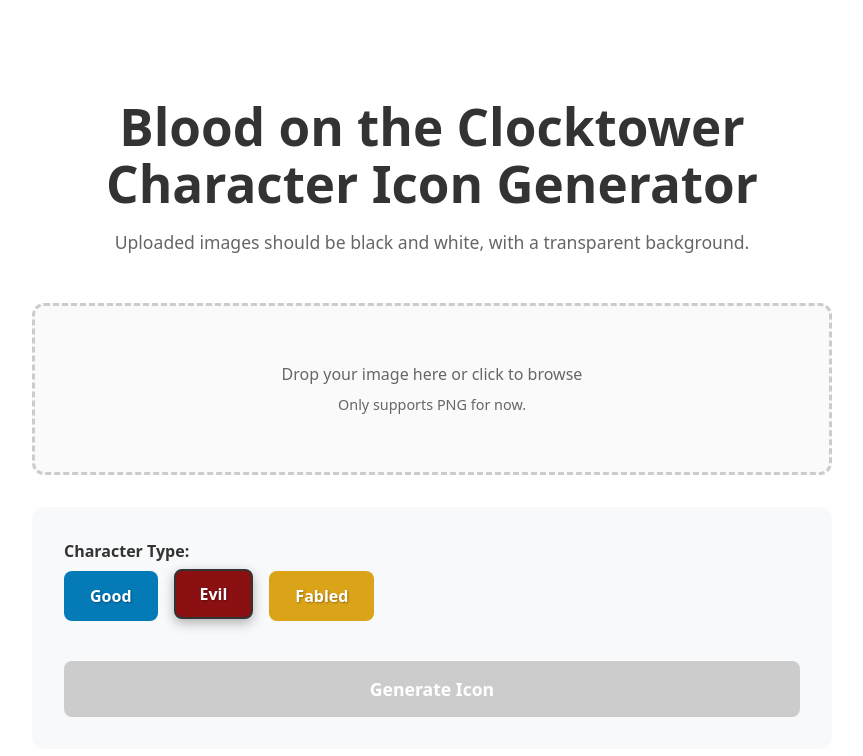
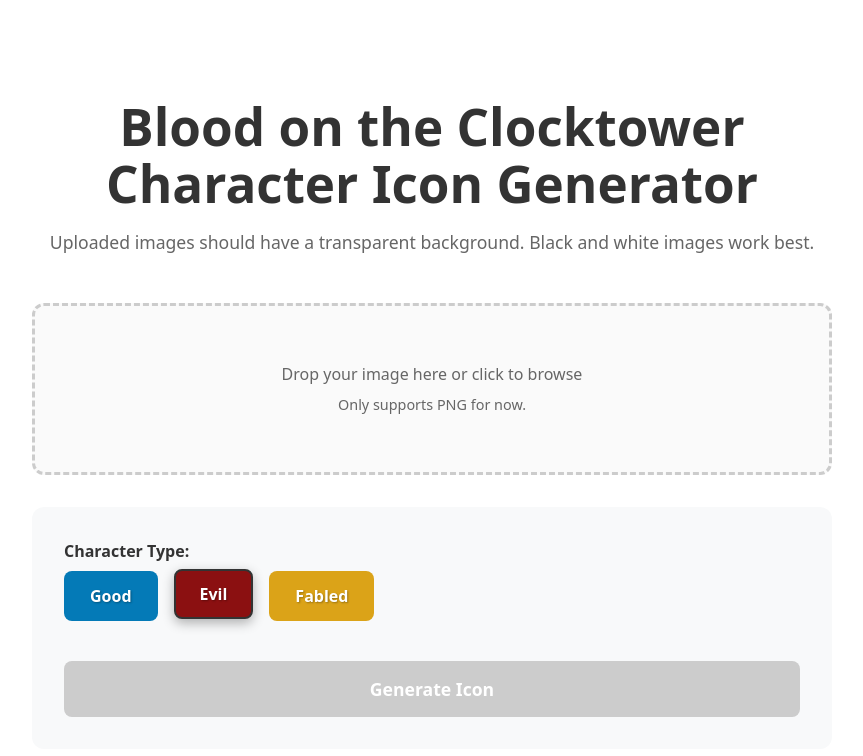
Before and after one commit to JohnForster/botc-icon-generator, a Preact app: page / in a window 1280 px wide. Shown: the top 756 px of the page, without its empty margins (208-1071 px from the left). Built offline with nearby package versions, Linux system fonts and the light colour scheme.

Commit message:
Update instructions

```diff
--- a/src/app.tsx
+++ b/src/app.tsx
@@ -59,10 +59,7 @@
 
     setIsProcessing(true);
     try {
-      const result = await processImageUtil(
-        selectedFile,
-        selectedColor
-      );
+      const result = await processImageUtil(selectedFile, selectedColor);
       setProcessedImage(result);
 
       // Scroll to result section after processing is complete
@@ -94,8 +91,8 @@
       <header>
         <h1>Blood on the Clocktower Character Icon Generator</h1>
         <p>
-          Uploaded images should be black and white, with a transparent
-          background.
+          Uploaded images should have a transparent background. Black and white
+          images work best.
         </p>
       </header>
 
@@ -165,7 +162,6 @@
             </div>
           </div>
 
-
           <button
             class="process-btn"
             onClick={processImage}
```
